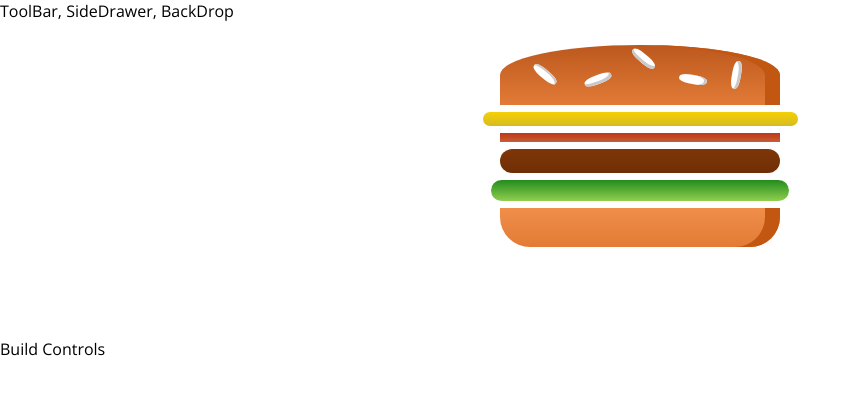
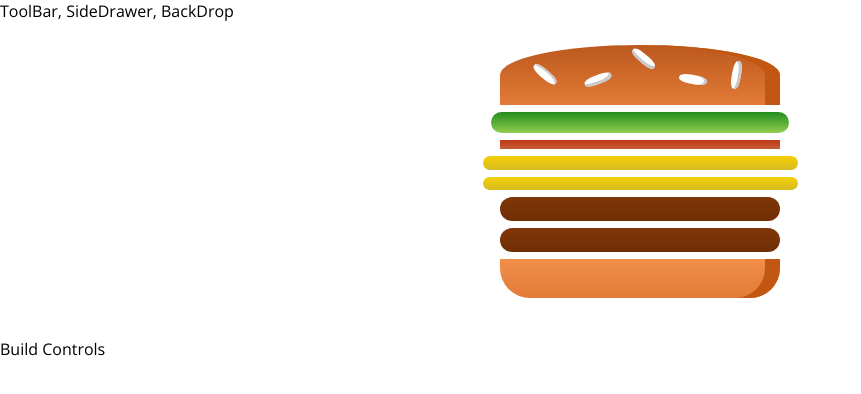
Before and after one commit to MianNomi1/burger-app, a React (Create React App) app: page / in a window 1280 px wide. Shown: the top 394 px of the page, without its empty margins (0-861 px from the left). Built offline with nearby package versions, Linux system fonts and the light colour scheme.

Commit message:
dynamic burger ingredients

```diff
--- a/src/components/Burger/Burger.js
+++ b/src/components/Burger/Burger.js
@@ -1,13 +1,14 @@
 import React from "react";
 import BurgerIngredient from "../Burger/BurgerIngredients/BurgerIngrediants";
-const burger = () => {
+const burger = (props) => {
+
+    const tranformedIngredients = Object.keys(props.ingredients).map(igkey => {
+        return [...Array(props.ingredients[igkey])].map((_, i) => <BurgerIngredient key={igkey + i} type={igkey} />);
+    });
     return (
         <div className="Burger">
             <BurgerIngredient type="bread-top" />
-            <BurgerIngredient type="cheese" />
-            <BurgerIngredient type="bacon" />
-            <BurgerIngredient type="meat" />
-            <BurgerIngredient type="salad" />
+            {tranformedIngredients}
             <BurgerIngredient type="bread-bottom" />
         </div>
 
--- a/src/containers/BurgerBuilder/BurgerBuilder.js
+++ b/src/containers/BurgerBuilder/BurgerBuilder.js
@@ -2,10 +2,18 @@
 import Aux from "../../hoc/dumb";
 import Burger from "../../components/Burger/Burger";
 class BurgerBuilder extends Component {
+    state = {
+        ingredients: {
+            salad: 1,
+            bacon: 1,
+            cheese: 2,
+            meat: 2
+        }
+    };
     render() {
         return (
             <Aux>
-                <Burger />
+                <Burger ingredients={this.state.ingredients} />
                 <div>Build Controls</div>
             </Aux>
         );
```
